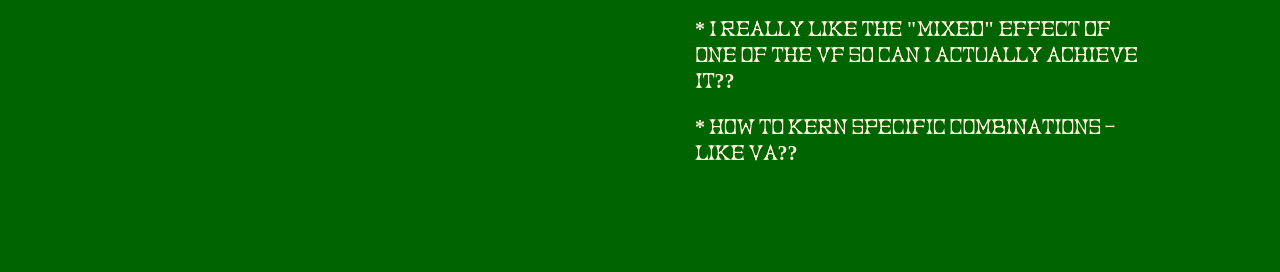
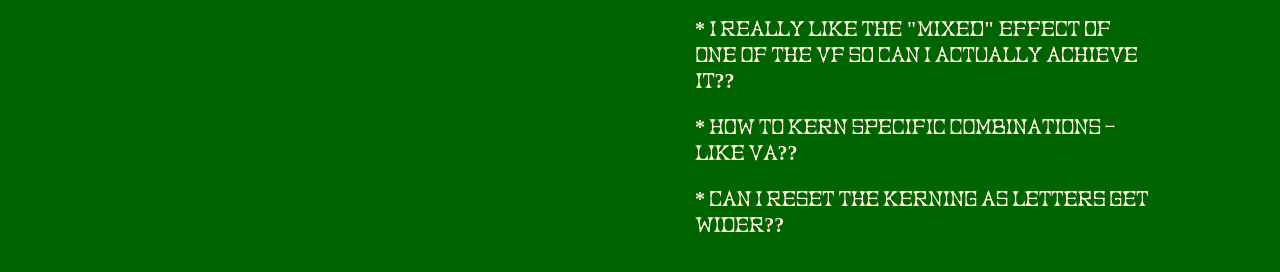
Before and after one commit to Valiaaa/variabletest, a plain HTML site: page index.html in a window 1280 px wide. Shown: the part 820-1092 px from the top of the page. Before the commit the page ends 1025 px from the top, so only its background shows below. Drawn offline with Linux system fonts and the light colour scheme.

Commit message:
Update index.html

```diff
--- a/index.html
+++ b/index.html
@@ -77,6 +77,7 @@
                 <h3>* LETTERS SEEM UNEVEN - LIKE S LOOKS THINNER THAN K??</h3>
                 <h3>* I REALLY LIKE THE "MIXED" EFFECT OF ONE OF THE VF SO CAN I ACTUALLY ACHIEVE IT??</h3>
                 <h3>* HOW TO KERN SPECIFIC COMBINATIONS - LIKE VA??</h3>
+                <h3>* CAN I RESET THE KERNING AS LETTERS GET WIDER??</h3>
             </div>
         </div>
 
```
